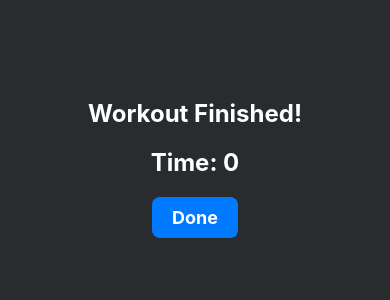
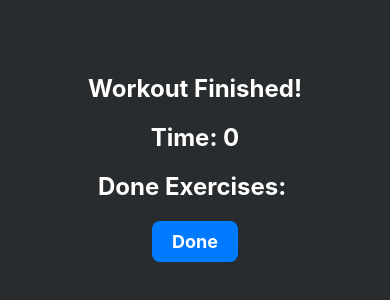
Before and after one commit to Dajuuu/Fit-Buddy, a React Native app: screen /WorkoutFinished in a window 390 px wide. Shown: the part 254-554 px from the top of the page. Built offline with nearby package versions, Linux system fonts and the light colour scheme.

Commit message:
Current Exercises Done counter

```diff
--- a/AppContext.js
+++ b/AppContext.js
@@ -6,12 +6,21 @@ const AppContext = createContext();
 const AppProvider = ({ children }) => {
   const [doneCount, setDoneCount] = useState(0);
   const [totalCaloriesBurnt, setTotalCaloriesBurnt] = useState(0);
+  const [currentExerciseDone, setCurrentExerciseDone] = useState(false);
 
   useEffect(() => {
     // Load the doneCount from AsyncStorage when the app starts
     loadDoneCount();
     loadTotalCaloriesBurnt();
   }, []);
+
+  const increaseCurrentExerciseDone = () => {
+    setCurrentExerciseDone((prevCount) => prevCount + 1);
+  };
+
+  const resetCurrentExerciseDoneCount = () => {
+    setCurrentExerciseDone(0);
+  };
 
   const loadDoneCount = async () => {
     try {
@@ -68,6 +77,9 @@ const AppProvider = ({ children }) => {
         increaseDoneCount,
         totalCaloriesBurnt,
         increaseTotalCaloriesBurnt,
+        currentExerciseDone,
+        increaseCurrentExerciseDone,
+        resetCurrentExerciseDoneCount,
       }}
     >
       {children}
--- a/WorkoutDetailsScreen.js
+++ b/WorkoutDetailsScreen.js
@@ -14,8 +14,11 @@ import { AppContext } from "./AppContext";
 
 const WorkoutDetailsScreen = ({ route, navigation }) => {
   const { exercise, exerciseList, currentIndex } = route.params;
-  const { increaseDoneCount, increaseTotalCaloriesBurnt } =
-    useContext(AppContext);
+  const {
+    increaseDoneCount,
+    increaseTotalCaloriesBurnt,
+    increaseCurrentExerciseDone,
+  } = useContext(AppContext);
 
   // Function to handle the "Next" button press
   const handleNextExercise = () => {
@@ -57,6 +60,8 @@ const WorkoutDetailsScreen = ({ route, navigation }) => {
     increaseTotalCaloriesBurnt(exercise.kcal);
     // Increment the number of exercises done by the user
     increaseDoneCount();
+    // Increase the count of exercise in current workout
+    increaseCurrentExerciseDone();
     if (currentIndex === exerciseList.length - 1) {
       // If the current exercise is the last one, navigate to the WorkoutFinished screen
       navigation.navigate("WorkoutFinished");
--- a/WorkoutFinished.js
+++ b/WorkoutFinished.js
@@ -3,9 +3,12 @@
 import React, { useEffect } from "react";
 import { View, Text, StyleSheet, TouchableOpacity } from "react-native";
 import { useTimerContext } from "./TimerContext";
+import { useAppContext } from "./AppContext";
 
 const WorkoutFinished = ({ navigation }) => {
   const { secondsTimer, stopTimer, resetTimer } = useTimerContext();
+  const { currentExerciseDone, resetCurrentExerciseDoneCount } =
+    useAppContext();
 
   useEffect(() => {
     stopTimer();
@@ -18,6 +21,7 @@ const WorkoutFinished = ({ navigation }) => {
     // Delay is needed, so when the button is pressed the 0 is not yet visible
     const timerResetDelay = setTimeout(() => {
       resetTimer();
+      resetCurrentExerciseDoneCount();
     }, 2000);
 
     // Clean up the timeout when the component unmounts
@@ -28,6 +32,7 @@ const WorkoutFinished = ({ navigation }) => {
     <View style={styles.container}>
       <Text style={styles.title}>Workout Finished!</Text>
       <Text style={styles.title}>Time: {secondsTimer}</Text>
+      <Text style={styles.title}>Done Exercises: {currentExerciseDone}</Text>
       <TouchableOpacity onPress={handleDone} style={styles.doneButton}>
         <Text style={styles.doneButtonText}>Done</Text>
       </TouchableOpacity>
```
